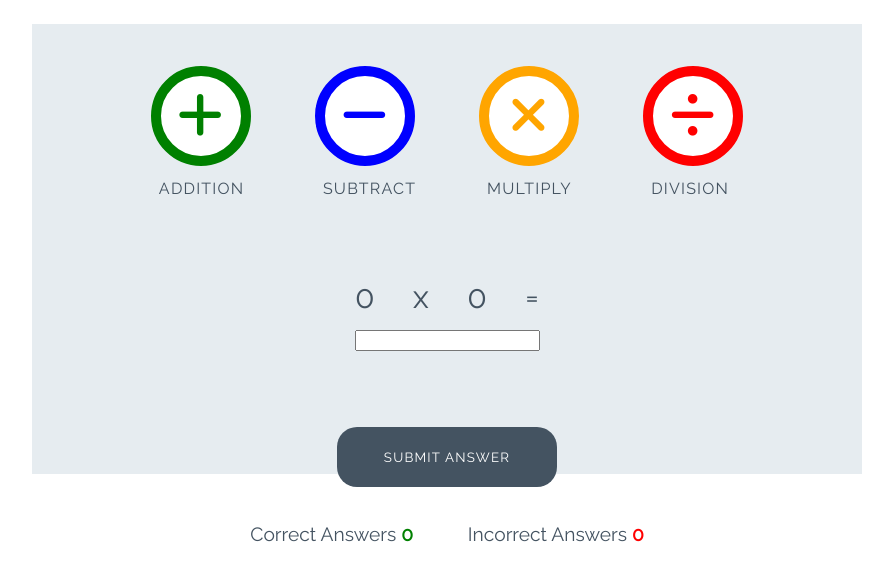
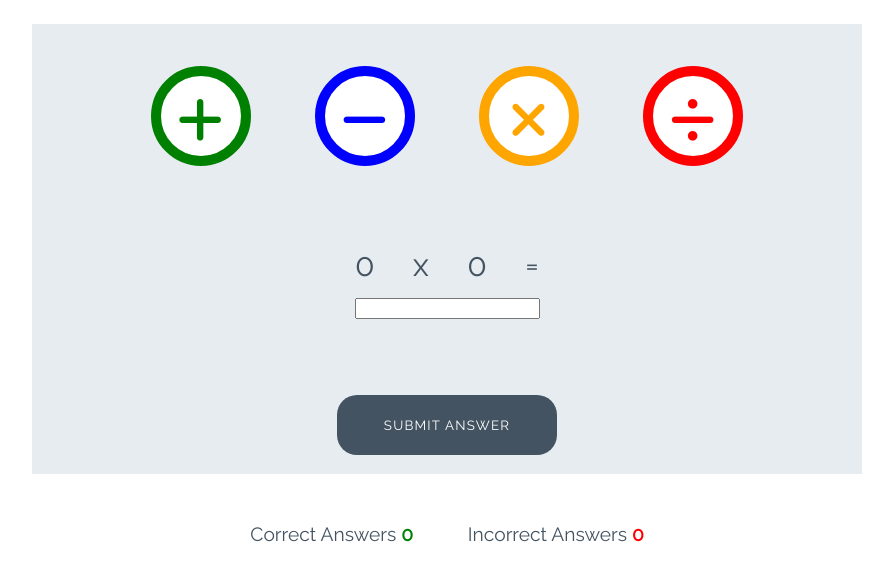
Before and after one commit to craig-grant630/Love-maths, a plain HTML site: page index.html in a window 1280 px wide. Shown: the part 79-660 px from the top of the page, without its empty margins (193-1086 px from the left). Drawn offline with Linux system fonts and the light colour scheme.

```diff
--- a/assets/css/style.css
+++ b/assets/css/style.css
@@ -109,14 +109,6 @@ body {
     font-size: 3.2rem;
     margin: 0 30px;
     transition: all 0.5s;
-}
-
-.btn--big::after{
-    content:attr(data-type);
-    color:#445361;
-    font-size: 1rem;
-    position: relative;
-    left: -0.5rem;
 }
 
 .btn--blue {
```
